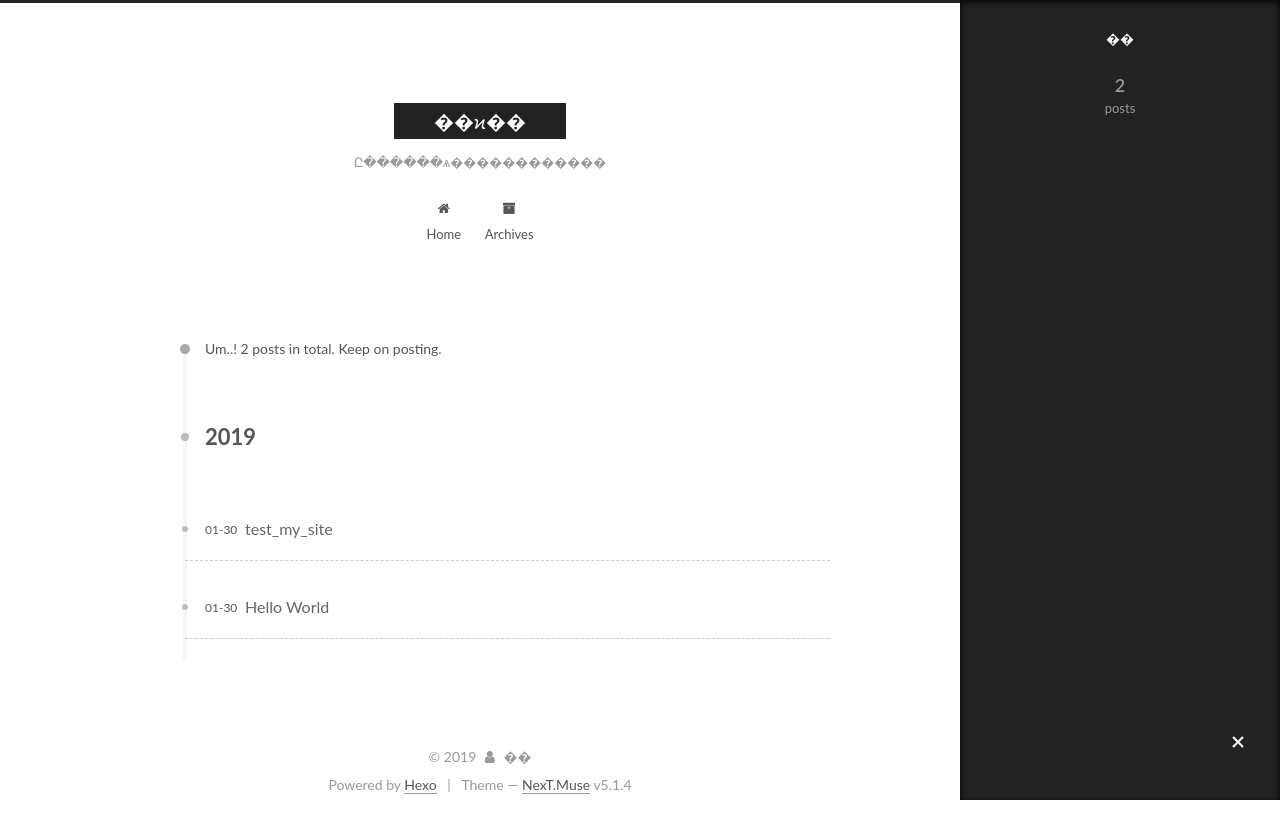
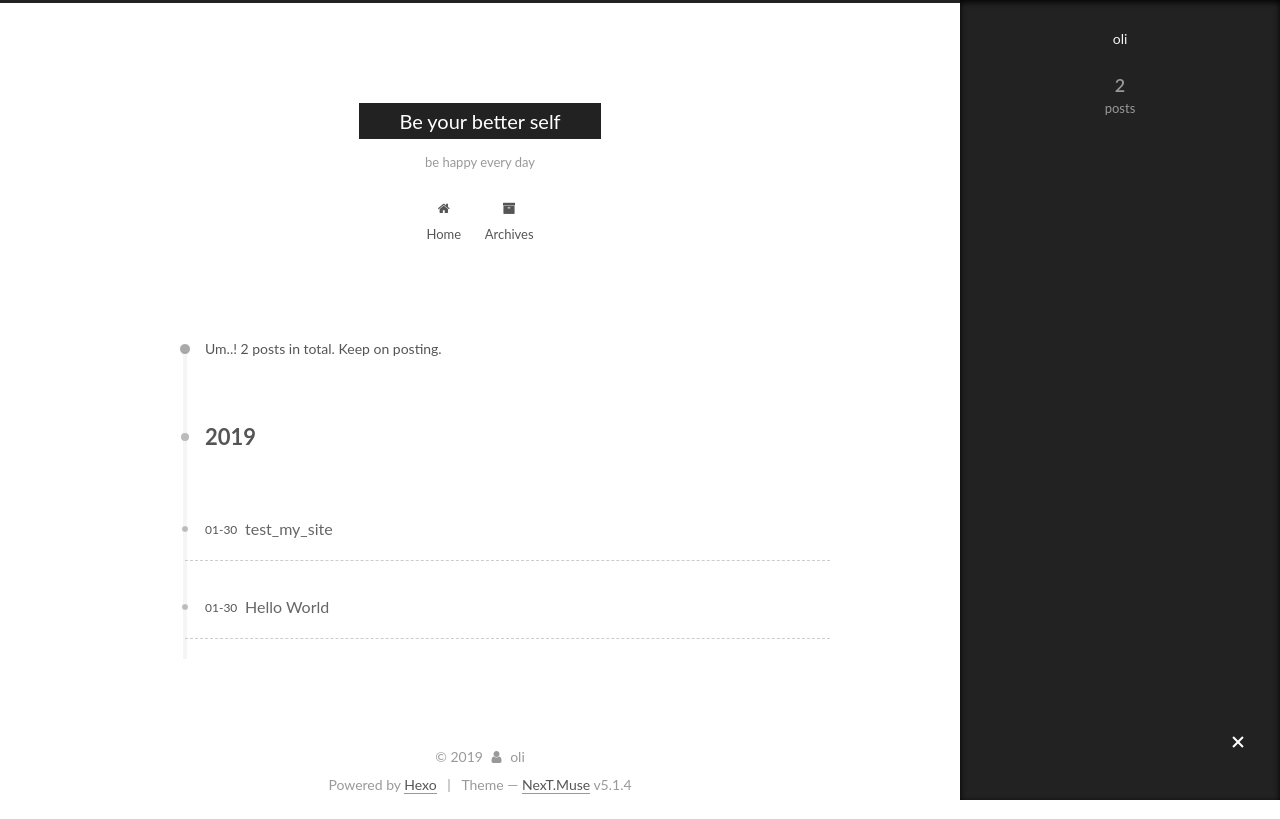
Before and after one commit to yjxoli/yjxoli.github.io, a plain HTML site: page archives/index.html in a window 1280 px wide. Both pictures are taken after a click on the element 1238 px from the left and 743 px from the top of the page. Drawn offline with Linux system fonts and the light colour scheme; a script that the page names is missing.

Commit message:
Site updated: 2019-01-30 14:49:48

```diff
--- a/archives/index.html
+++ b/archives/index.html
@@ -80,12 +80,12 @@
 
 
 <meta property="og:type" content="website">
-<meta property="og:title" content="��ϰ��">
+<meta property="og:title" content="Be your better self">
 <meta property="og:url" content="http://yjxoli.github.io/yixoli.github.io/archives/index.html">
-<meta property="og:site_name" content="��ϰ��">
+<meta property="og:site_name" content="Be your better self">
 <meta property="og:locale" content="zh-CN">
 <meta name="twitter:card" content="summary">
-<meta name="twitter:title" content="��ϰ��">
+<meta name="twitter:title" content="Be your better self">
 
 
 
@@ -121,7 +121,7 @@
 
 
 
-  <title>Archive | ��ϰ��</title>
+  <title>Archive | Be your better self</title>
 
 
 
@@ -151,12 +151,12 @@
     <div class="custom-logo-site-title">
       <a href="/yjxoli.github.io/" class="brand" rel="start">
         <span class="logo-line-before"><i></i></span>
-        <span class="site-title">��ϰ��</span>
+        <span class="site-title">Be your better self</span>
         <span class="logo-line-after"><i></i></span>
       </a>
     </div>
 
-        <p class="site-subtitle">Ը������ѧ������������</p>
+        <p class="site-subtitle">be happy every day</p>
 
   </div>
 
@@ -347,7 +347,7 @@
         <div class="site-overview">
           <div class="site-author motion-element" itemprop="author" itemscope="" itemtype="http://schema.org/Person">
 
-              <p class="site-author-name" itemprop="name">��</p>
+              <p class="site-author-name" itemprop="name">oli</p>
               <p class="site-description motion-element" itemprop="description"></p>
           </div>
 
@@ -403,7 +403,7 @@
   <span class="with-love">
     <i class="fa fa-user"></i>
   </span>
-  <span class="author" itemprop="copyrightHolder">��</span>
+  <span class="author" itemprop="copyrightHolder">oli</span>
 
 
 </div>
--- a/css/main.css
+++ b/css/main.css
@@ -1822,7 +1822,7 @@ pre .javascript .function {
   width: 4px;
   height: 4px;
   border-radius: 50%;
-  background: #d92fff;
+  background: #2da399;
 }
 .links-of-blogroll {
   font-size: 13px;
```
Also changed, not shown: 2019/01/30/hello-world/index.html (+8 -8 lines), 2019/01/30/test-my-site/index.html (+8 -8 lines), archives/2019/01/index.html (+8 -8 lines), archives/2019/index.html (+8 -8 lines), index.html (+12 -12 lines).
